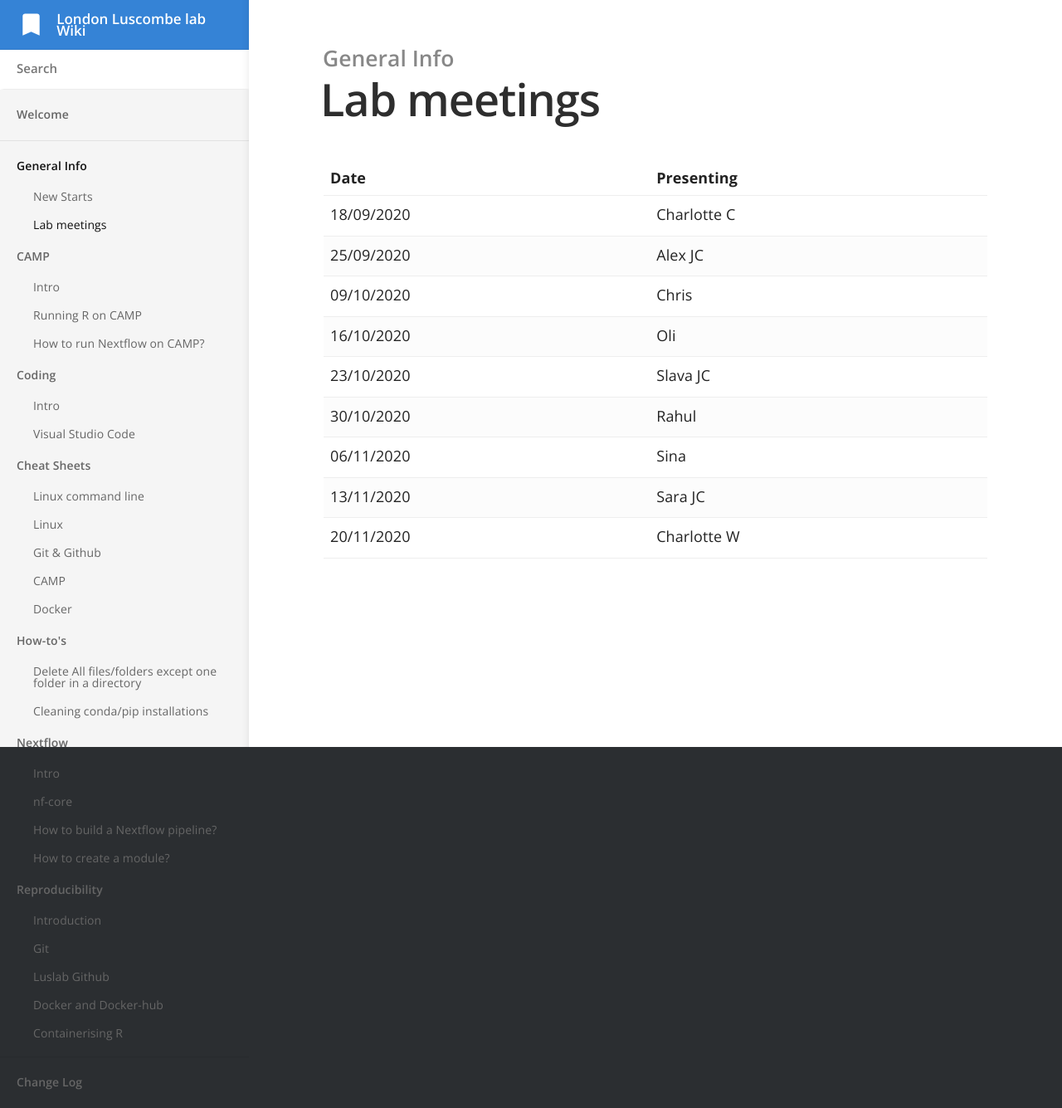
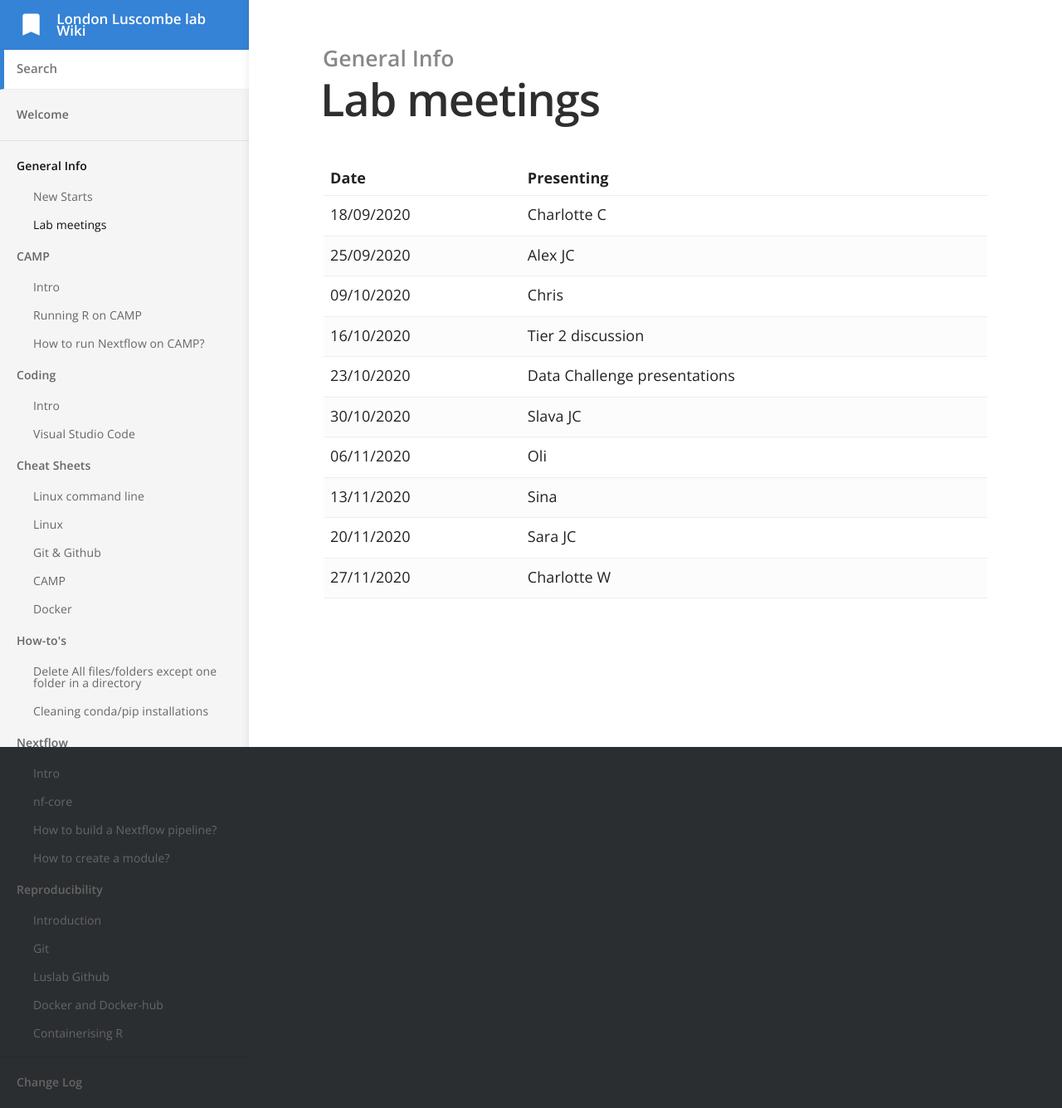
Before and after one commit to luslab/luslab.github.io, a Jekyll site: the page built from _docs/A-generalInfo/lab-meetings.md, in a window 1280 px wide. Shown: the whole page at 83% size. Built offline with Jekyll 4.4.1, drawn with Linux system fonts in a browser that asks for light colours.

Commit message:
Fixed the lab meeting schedule

```diff
--- a/_docs/A-generalInfo/lab-meetings.md
+++ b/_docs/A-generalInfo/lab-meetings.md
@@ -9,9 +9,10 @@ order: 2
 | 18/09/2020 | Charlotte C |
 | 25/09/2020 | Alex	JC |
 | 09/10/2020 | Chris |
-| 16/10/2020 | Oli |
-| 23/10/2020 | Slava JC |
-| 30/10/2020 | Rahul |
-| 06/11/2020 | Sina |
-| 13/11/2020 | Sara	JC |
-| 20/11/2020 | Charlotte W |
+| 16/10/2020 | Tier 2 discussion |
+| 23/10/2020 | Data Challenge presentations |
+| 30/10/2020 | Slava JC |
+| 06/11/2020 | Oli |
+| 13/11/2020 | Sina |
+| 20/11/2020 | Sara	JC |
+| 27/11/2020 | Charlotte W |
```
